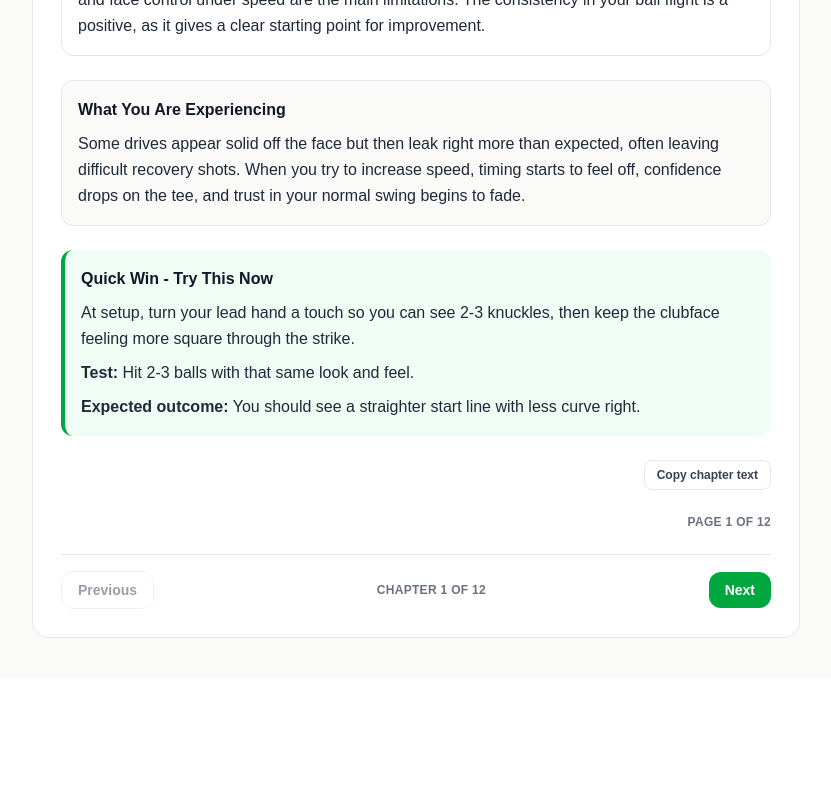
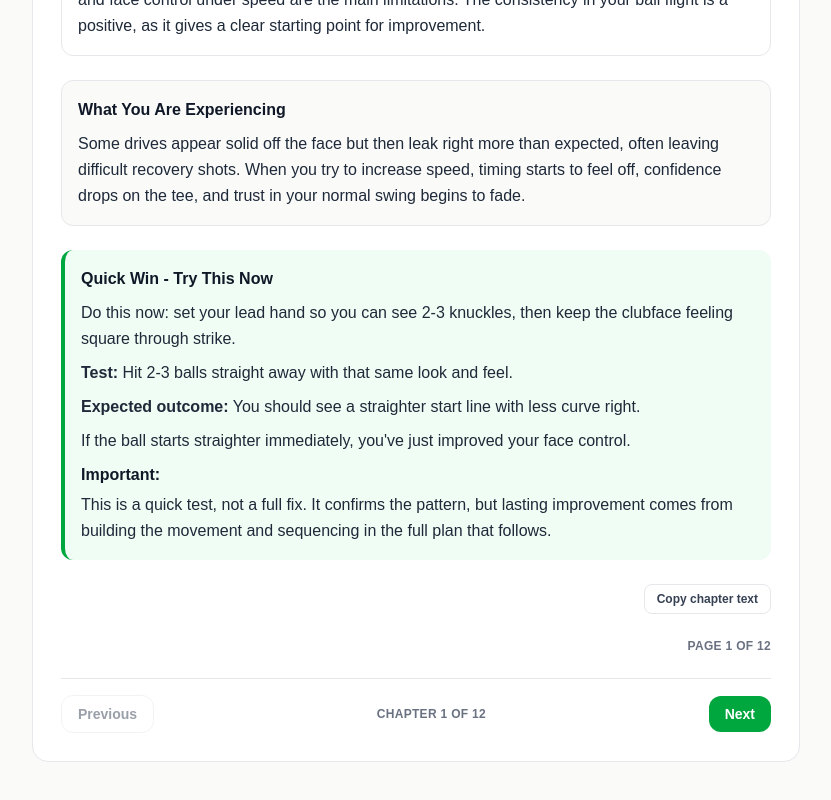
Before and after one commit to alanbishop75/my-ai-golf-coach, a Next.js app: page /example-report in a window 1280 px wide. Shown: the part 1137-1937 px from the top of the page, without its empty margins (224-1055 px from the left). Before the commit the page ends 1815 px from the top, so only its background shows below. Built offline with nearby package versions, Linux system fonts and the light colour scheme.

Commit message:
Tighten report messaging and video framing updates

```diff
--- a/app/components/ExampleReportCard.tsx
+++ b/app/components/ExampleReportCard.tsx
@@ -23,9 +23,13 @@ const chapterOneExample = {
     "Some drives appear solid off the face but then leak right more than expected, often leaving difficult recovery shots. When you try to increase speed, timing starts to feel off, confidence drops on the tee, and trust in your normal swing begins to fade.",
   quickWin: {
     title: "Quick Win - Try This Now",
-    instruction: "At setup, turn your lead hand a touch so you can see 2-3 knuckles, then keep the clubface feeling more square through the strike.",
-    test: "Hit 2-3 balls with that same look and feel.",
+    instruction: "Do this now: set your lead hand so you can see 2-3 knuckles, then keep the clubface feeling square through strike.",
+    test: "Hit 2-3 balls straight away with that same look and feel.",
     expectedOutcome: "You should see a straighter start line with less curve right.",
+    confirmationLine: "If the ball starts straighter immediately, you've just improved your face control.",
+    importantTitle: "Important:",
+    importantLine:
+      "This is a quick test, not a full fix. It confirms the pattern, but lasting improvement comes from building the movement and sequencing in the full plan that follows.",
   },
 };
 
@@ -54,7 +58,7 @@ const chapterThreeExample = {
   title: "Chapter 3 - Root Cause Breakdown",
   sectionTitle: "What's Actually Causing Your Miss",
   intro:
-    "Your miss comes from a small number of movement tendencies — not a full swing fault. This is not a rebuild. It is a case of stabilising what happens in the key moments just before and through impact.",
+    "Based on your ball flight pattern, your miss comes from a small number of movement tendencies - not a full swing fault. This is not a rebuild. It is a case of stabilising what happens in the key moments just before and through impact.",
   causes: [
     {
       heading: "Cause 1 – Transition Sequence",
@@ -211,6 +215,8 @@ const chapterTenExample = {
   title: "Chapter 10 - TrackMan Practice Plan",
   usage:
     "Use TrackMan once every 2-3 weeks to validate your pattern, not every session. Keep your normal range work feel-led and simple.",
+  feelConnection:
+    "When your Chapter 4 feel is working, these numbers will naturally move into these ranges.",
   targetWindows: [
     "Face Angle at impact: -1 degrees to +1 degrees.",
     "Face-to-Path: 0 degrees to +2 degrees.",
@@ -276,6 +282,7 @@ function SeeThisInAction({
     <div className="mt-4 rounded-xl border border-gray-200 bg-stone-50 p-4">
       <p className="text-sm font-semibold text-gray-900">🎥 See This in Action</p>
       <p className="mt-1 text-sm text-gray-700">{introLine}</p>
+      <p className="mt-2 text-sm font-semibold text-gray-900">🎥 Watch: {videoTitle}</p>
       <div className="mt-3 overflow-hidden rounded-lg border border-gray-200 bg-black">
         <iframe
           title={videoTitle}
@@ -321,6 +328,9 @@ export default function ExampleReportCard({ showIntro = true, fullExampleReport
         `Instruction: ${chapterOneExample.quickWin.instruction}`,
         `Test: ${chapterOneExample.quickWin.test}`,
         `Expected Outcome: ${chapterOneExample.quickWin.expectedOutcome}`,
+        chapterOneExample.quickWin.confirmationLine,
+        chapterOneExample.quickWin.importantTitle,
+        chapterOneExample.quickWin.importantLine,
       ].join("\n\n");
     }
 
@@ -335,7 +345,7 @@ export default function ExampleReportCard({ showIntro = true, fullExampleReport
         `What's Working in Your Swing: ${chapterTwoExample.whatIsWorking}`,
         `The Key Insight: ${chapterTwoExample.keyInsight}`,
         "🎥 See This in Action",
-        "Video: Driver Clubface Control Through Impact (YouTube).",
+        "🎥 Watch: Fix Your Slice with Better Face Control (Driver Drill)",
         "Quality rating: High (curated for clear instruction and strong viewer response).",
         "Relevance: Directly demonstrates face control through impact, matching this chapter.",
         "Use it this way: Watch once before practice, then rehearse the same feel for 5-8 balls.",
@@ -354,7 +364,7 @@ export default function ExampleReportCard({ showIntro = true, fullExampleReport
         `How These Work Together: ${chapterThreeExample.connection}`,
         `${chapterThreeExample.whatThisMeansTitle}: ${chapterThreeExample.whatThisMeansForYou}`,
         "🎥 See This in Action",
-        "Video: Tempo and Transition Timing Drill for Driver (YouTube).",
+        "🎥 Watch: Smooth Transition Timing Drill for Driver Control",
         "Quality rating: High (curated for clear timing instruction and strong viewer response).",
         "Relevance: Directly targets transition timing, which is the root-cause focus here.",
         "Use it this way: Do 2 rehearsals per shot, then hit at controlled speed.",
@@ -368,7 +378,7 @@ export default function ExampleReportCard({ showIntro = true, fullExampleReport
         `Why This Works: ${chapterFourExample.whyThisWorks}`,
         `Single Checkpoint: ${chapterFourExample.checkpoint}`,
         "🎥 See This in Action",
-        "Video: Pause at the Top Rehearsal for Better Sequencing (YouTube).",
+        "🎥 Watch: Pause-at-the-Top Sequencing Drill for Straighter Starts",
         "Quality rating: High (curated for clear movement checkpoints and practical demo quality).",
         "Relevance: Reinforces the exact Chapter 4 pause-and-fall swing feel.",
         "Use it this way: Use this as a rehearsal model, not a speed drill.",
@@ -433,6 +443,7 @@ export default function ExampleReportCard({ showIntro = true, fullExampleReport
       return [
         chapterTenExample.title,
         chapterTenExample.usage,
+        chapterTenExample.feelConnection,
         "TrackMan Target Windows:",
         ...chapterTenExample.targetWindows.map((target) => `- ${target}`),
         "TrackMan Priorities:",
@@ -569,6 +580,9 @@ export default function ExampleReportCard({ showIntro = true, fullExampleReport
             <p className="mt-2">{chapterOneExample.quickWin.instruction}</p>
             <p className="mt-2"><span className="font-semibold">Test:</span> {chapterOneExample.quickWin.test}</p>
             <p className="mt-2"><span className="font-semibold">Expected outcome:</span> {chapterOneExample.quickWin.expectedOutcome}</p>
+            <p className="mt-2">{chapterOneExample.quickWin.confirmationLine}</p>
+            <p className="mt-2 font-semibold text-gray-900">{chapterOneExample.quickWin.importantTitle}</p>
+            <p className="mt-1">{chapterOneExample.quickWin.importantLine}</p>
           </div>
 
           <ChapterFooter page={1} />
@@ -622,7 +636,7 @@ export default function ExampleReportCard({ showIntro = true, fullExampleReport
             <SeeThisInAction
               introLine="This clip shows the exact face-control move that matches this right-miss pattern."
               embedUrl="https://www.youtube-nocookie.com/embed/NouFW3F7rKM"
-              videoTitle="Driver Clubface Control Through Impact"
+              videoTitle="Fix Your Slice with Better Face Control (Driver Drill)"
               qualityNote="Quality rating: High (curated for clear instruction and strong viewer response)."
               relevanceNote="Relevance: Directly demonstrates face control through impact, matching this chapter's diagnosis."
               usageNote="Watch once before your session, then apply the same feel for 5-8 controlled balls."
@@ -678,7 +692,7 @@ export default function ExampleReportCard({ showIntro = true, fullExampleReport
           <SeeThisInAction
             introLine="This drill matches the transition timing issue identified in your ball-flight pattern."
             embedUrl="https://www.youtube-nocookie.com/embed/8hXh0pSyTds"
-            videoTitle="Tempo and Transition Timing Drill for Driver"
+            videoTitle="Smooth Transition Timing Drill for Driver Control"
             qualityNote="Quality rating: High (curated for clear timing instruction and strong viewer response)."
             relevanceNote="Relevance: Focuses on transition timing, which is the key root-cause theme here."
             usageNote="Run 2 rehearsal motions before each shot, then hit at 70-85% speed."
@@ -712,7 +726,7 @@ export default function ExampleReportCard({ showIntro = true, fullExampleReport
           <SeeThisInAction
             introLine="This video demonstrates the pause rehearsal that supports your primary feel."
             embedUrl="https://www.youtube-nocookie.com/embed/n85uIoGN_wg"
-            videoTitle="Pause at the Top Rehearsal for Better Sequencing"
+            videoTitle="Pause-at-the-Top Sequencing Drill for Straighter Starts"
             qualityNote="Quality rating: High (curated for clear movement checkpoints and practical demo quality)."
             relevanceNote="Relevance: Directly matches the Chapter 4 feel blueprint: pause then let arms fall."
             usageNote="Use it as a movement template, then return to your normal rhythm on live shots."
@@ -894,6 +908,10 @@ export default function ExampleReportCard({ showIntro = true, fullExampleReport
 
           <div className="mt-4 rounded-xl border border-gray-200 bg-white p-4 text-sm leading-relaxed text-gray-800 md:text-base">
             <p>{chapterTenExample.usage}</p>
+          </div>
+
+          <div className="mt-4 rounded-xl border border-gray-200 bg-white p-4 text-sm leading-relaxed text-gray-800 md:text-base">
+            <p>{chapterTenExample.feelConnection}</p>
           </div>
 
           <div className="mt-4 rounded-xl border border-gray-200 bg-white p-4 text-sm leading-relaxed text-gray-800 md:text-base">
```
